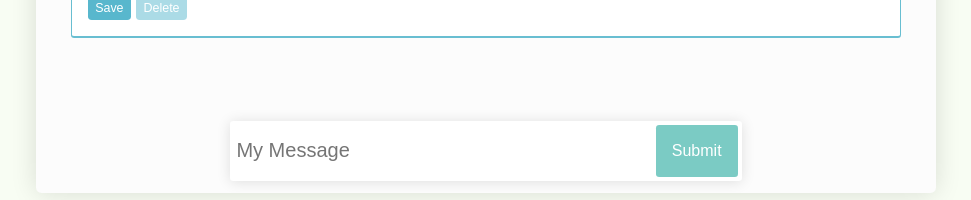
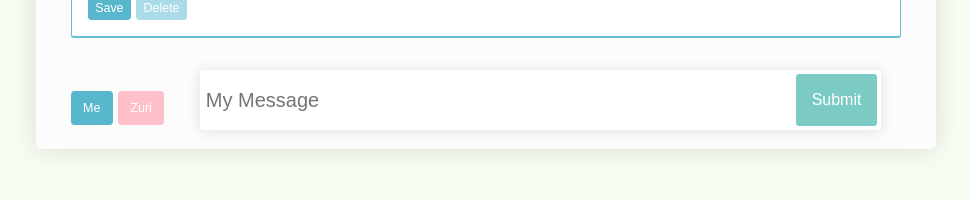
Before and after one commit to BandanaKM/messaging-app, a React (Create React App) app: page / in a window 1280 px wide. Shown: the part 752-952 px from the top of the page, without its empty margins (154-1125 px from the left). Built offline with nearby package versions, Linux system fonts and the light colour scheme.

Commit message:
add buttons to select form user

```diff
--- a/src/App.js
+++ b/src/App.js
@@ -85,6 +85,8 @@ class App extends Component {
     });
   }
 
+  // getCharacterCount = () => this.state.content.length;
+
   render() {
     return (
       <div className="App">
@@ -97,6 +99,10 @@ class App extends Component {
             setContentAt={this.setContentAt}
             removeMessageAt={this.removeMessageAt}
           />
+          <div className="participantContainer">
+          <button className="participantButtonOne">Me</button>
+          <button className="participantButtonTwo">Zuri</button>
+          </div>
           <form onSubmit={this.newMessageSubmitHandler}>
             <input
               type="text"
--- a/src/index.css
+++ b/src/index.css
@@ -47,7 +47,7 @@ p {
 }
 
 form {
-  width: 60%;
+  width: 80%;
   height: 60px;
   background: white;
   display: inline-block;
@@ -100,8 +100,8 @@ header {
 }
 
 header input {
-  padding: 12px;
-  font-size: 1.15em;
+/*  padding: 12px;
+*/  font-size: 1.15em;
   width: 100%;
 }
 
@@ -145,6 +145,26 @@ li button {
 
 li button:last-child {
   background: rgba(88, 183, 205, .5);
+}
+
+.participantButtonOne {
+  font-size: .78em;
+  margin-top: 1.65em;
+  margin-right: .4em;
+  border-radius: .3em;
+  padding: .8em 1em;
+  color: white;
+  background: #58b7cd;
+}
+
+.participantButtonTwo {
+  font-size: .78em;
+  margin-top: 1.65em;
+  margin-right: .4em;
+  border-radius: .3em;
+  padding: .8em 1em;
+  color: white;
+  background: pink;
 }
 
 div > input:last-child {
@@ -254,7 +274,7 @@ td:last-child {
     font-size: 1.95em;
   }
   form {
-    margin: 4.15em auto 0;
+    margin: 1em auto 0 auto;
     z-index: 3000;
     position: relative;
   }
```
